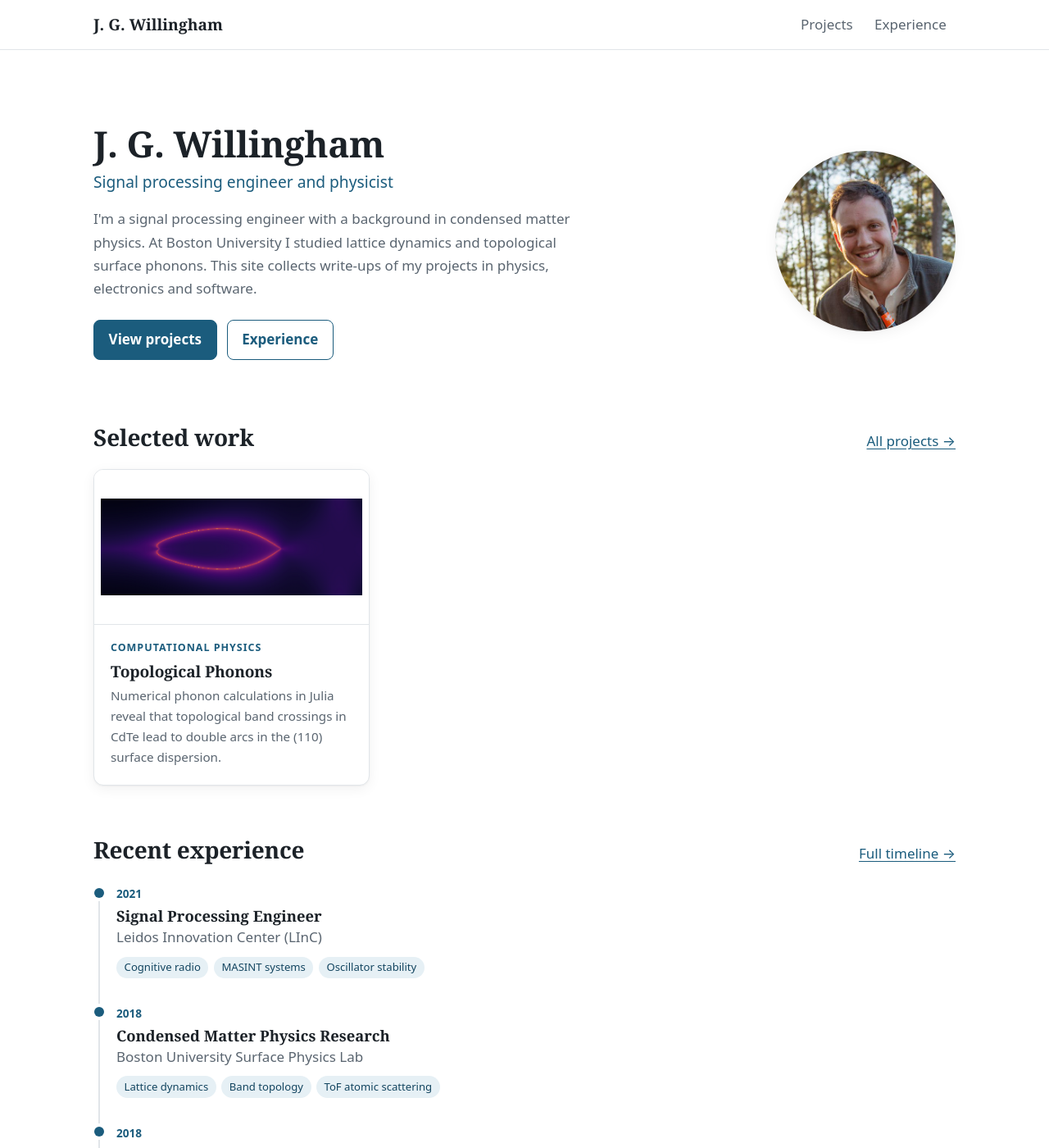
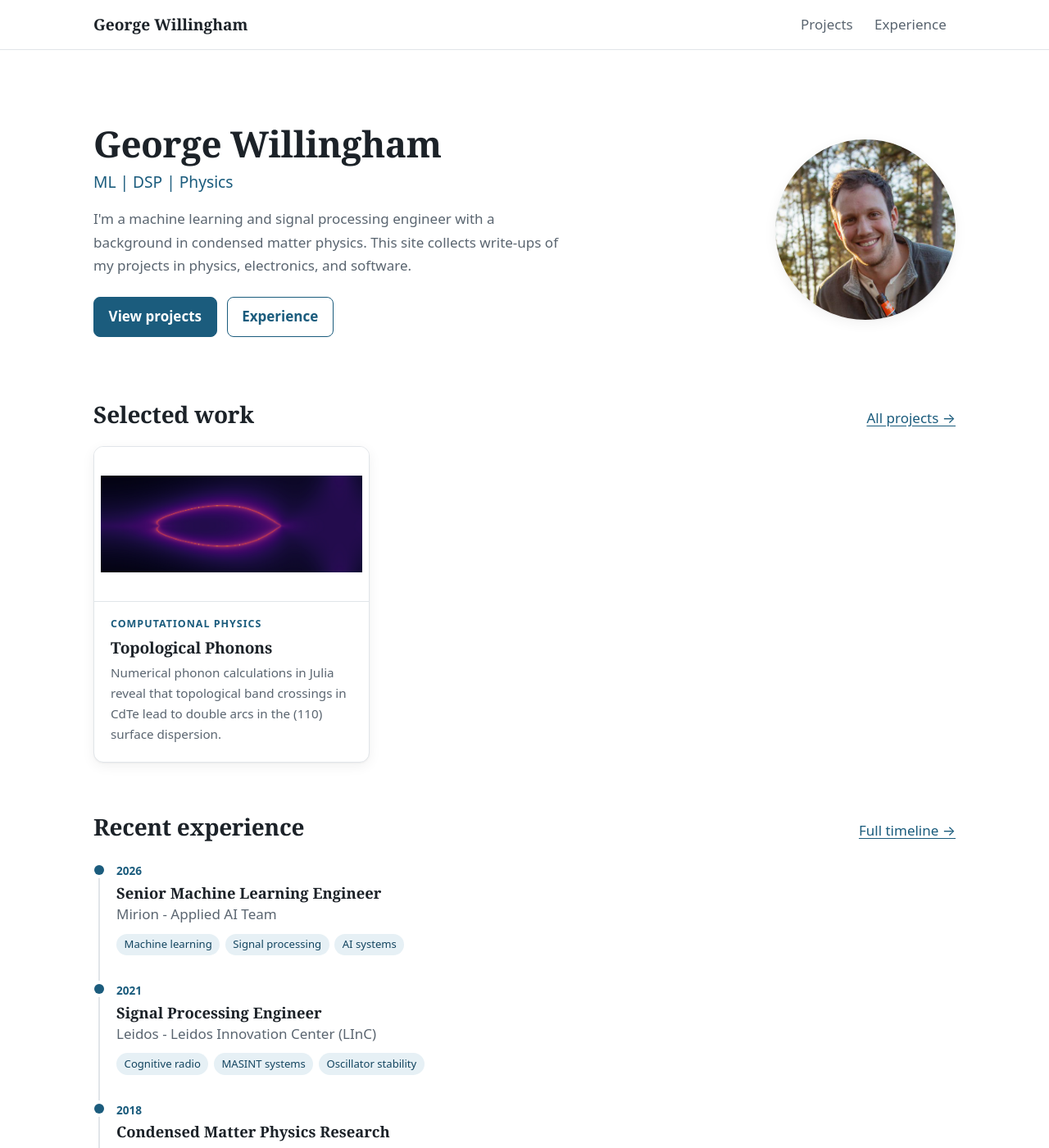
Before and after one commit to jgwillingham/jgwillingham.github.io, a Jekyll site: the page built from index.html, in a window 1280 px wide and 1400 px high. Shown: the whole window at 82% size. Built offline with Jekyll 4.4.1, drawn with Linux system fonts in a browser that asks for light colours; some of the changed text lies outside the part shown.

Commit message:
update descriptions and timeline

```diff
--- a/_config.yml
+++ b/_config.yml
@@ -1,8 +1,8 @@
 # Site identity: edit these to change the name, tagline and links shown site-wide.
-title: J. G. Willingham
-tagline: Signal processing engineer and physicist
+title: George Willingham
+tagline: ML | DSP | Physics
 description: >-
-  Signal processing engineer with a background in condensed matter physics.
+  ML and signal processing engineer with a background in condensed matter physics.
   Project write-ups on computational physics, circuit design and software-defined radio.
 url: https://jgwillingham.github.io
 baseurl: ""
--- a/_data/experience.yml
+++ b/_data/experience.yml
@@ -1,31 +1,27 @@
 # Newest first. `kind: milestone` renders as a compact line instead of a card.
+- year: 2026
+  role: Senior Machine Learning Engineer
+  org: Mirion - Applied AI Team
+  tags: [Machine learning, Signal processing, AI systems]
+
 - year: 2021
   role: Signal Processing Engineer
-  org: Leidos Innovation Center (LInC)
+  org: Leidos - Leidos Innovation Center (LInC)
   tags: [Cognitive radio, MASINT systems, Oscillator stability]
 
 - year: 2021
   kind: milestone
-  text: Mastered out of the Boston University physics Ph.D. program
+  text: Left the Boston University physics Ph.D. program with my master's
 
 - year: 2018
   role: Condensed Matter Physics Research
   org: Boston University Surface Physics Lab
   tags: [Lattice dynamics, Band topology, ToF atomic scattering]
 
-- year: 2018
-  role: Physics Teaching Fellow
-  org: Boston University Physics Department
-  tags: [Classical mechanics, E&M and relativity, Quantum mechanics]
-
-- year: 2018
-  kind: milestone
-  text: Joined the Boston University physics Ph.D. program
-
 - year: 2017
   role: Data Science Intern
   org: Fluence Analytics
-  tags: [Static light scattering, Instrumentation R&D, Jump detection]
+  tags: [Static light scattering, Instrumentation R&D, Data analysis]
 
 - year: 2017
   kind: milestone
--- a/index.html
+++ b/index.html
@@ -10,9 +10,8 @@ layout: default
     <h1>{{ site.title }}</h1>
     <p class="hero__tagline">{{ site.tagline }}</p>
     <p class="hero__intro">
-      I'm a signal processing engineer with a background in condensed matter physics. At
-      Boston University I studied lattice dynamics and topological surface phonons. This site
-      collects write-ups of my projects in physics, electronics and software.
+      I'm a machine learning and signal processing engineer with a background in condensed matter physics.
+      This site collects write-ups of my projects in physics, electronics, and software.
     </p>
     <div class="hero__actions">
       <a class="btn" href="{{ '/projects/' | relative_url }}">View projects</a>
```
